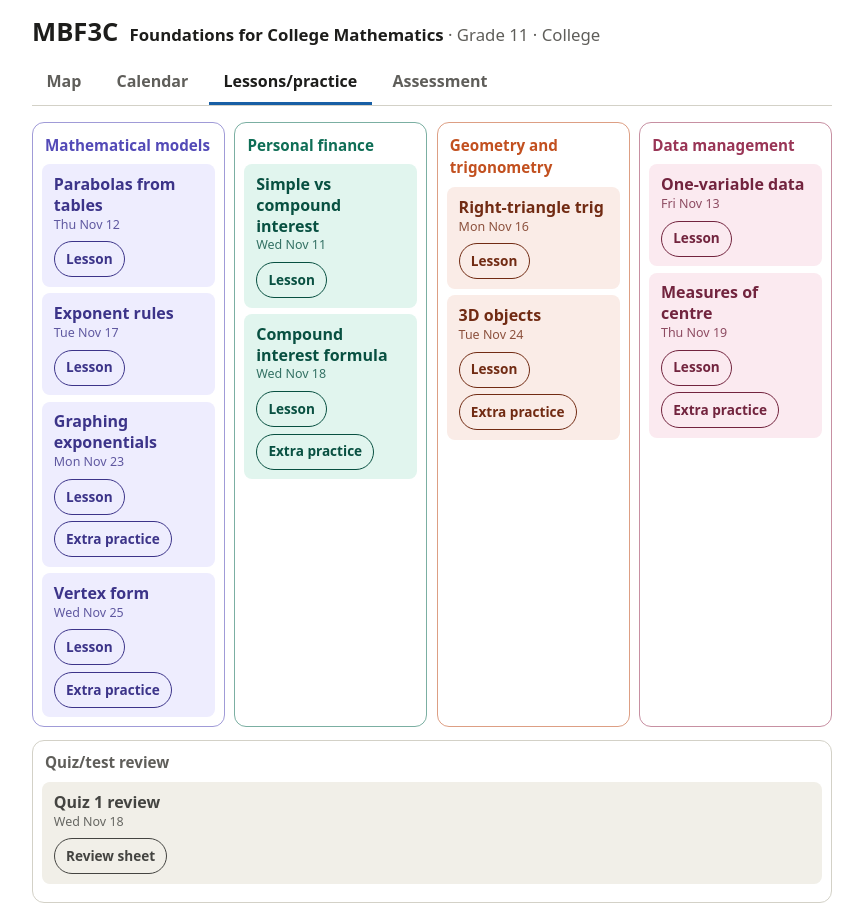
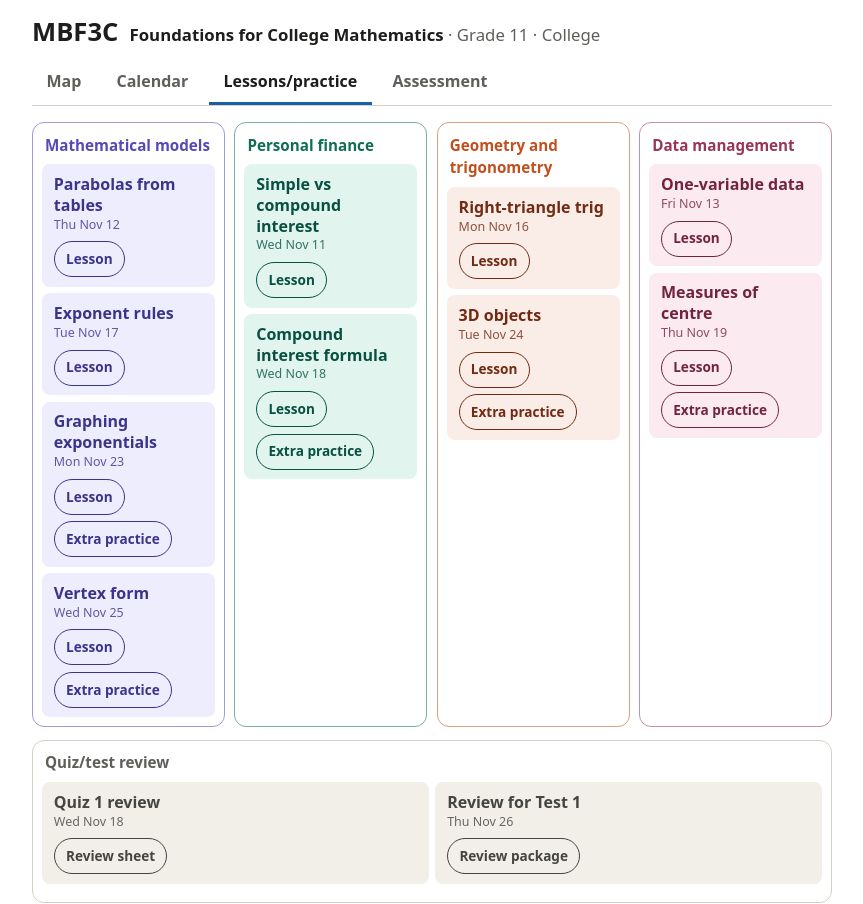
Before and after one commit to Fisher888/fisher888.github.io, a plain HTML site: page mbf3c/lessons/index.html in a window 1280 px wide. Shown: the part 58-962 px from the top of the page, without its empty margins (208-1071 px from the left). Drawn offline with Linux system fonts and the light colour scheme.

Commit message:
Update site

```diff
--- a/mbf3c/lessons/index.html
+++ b/mbf3c/lessons/index.html
@@ -117,6 +117,12 @@
   <div class="ld">Wed Nov 18</div>
   <div class="ll"><a href="/pdf/handouts/mbf3c-quiz-1-review.pdf?v=4c2cb4b9">Review sheet</a></div>
 </div>
+
+<div class="lcard c-gray">
+  <div class="lt">Review for Test 1</div>
+  <div class="ld">Thu Nov 26</div>
+  <div class="ll"><a href="/pdf/handouts/mbf3c-test-1-review.pdf?v=fa3cb724">Review package</a></div>
+</div>
 </div>
 </div>
 <div class="col wide s-gray">
```
Also changed, not shown: mbf3c/calendar/index.html (+1 -1 lines), mpm2d/calendar/index.html (+1 -1 lines), mpm2d/lessons/index.html (+6 -0 lines), 2 other files.
